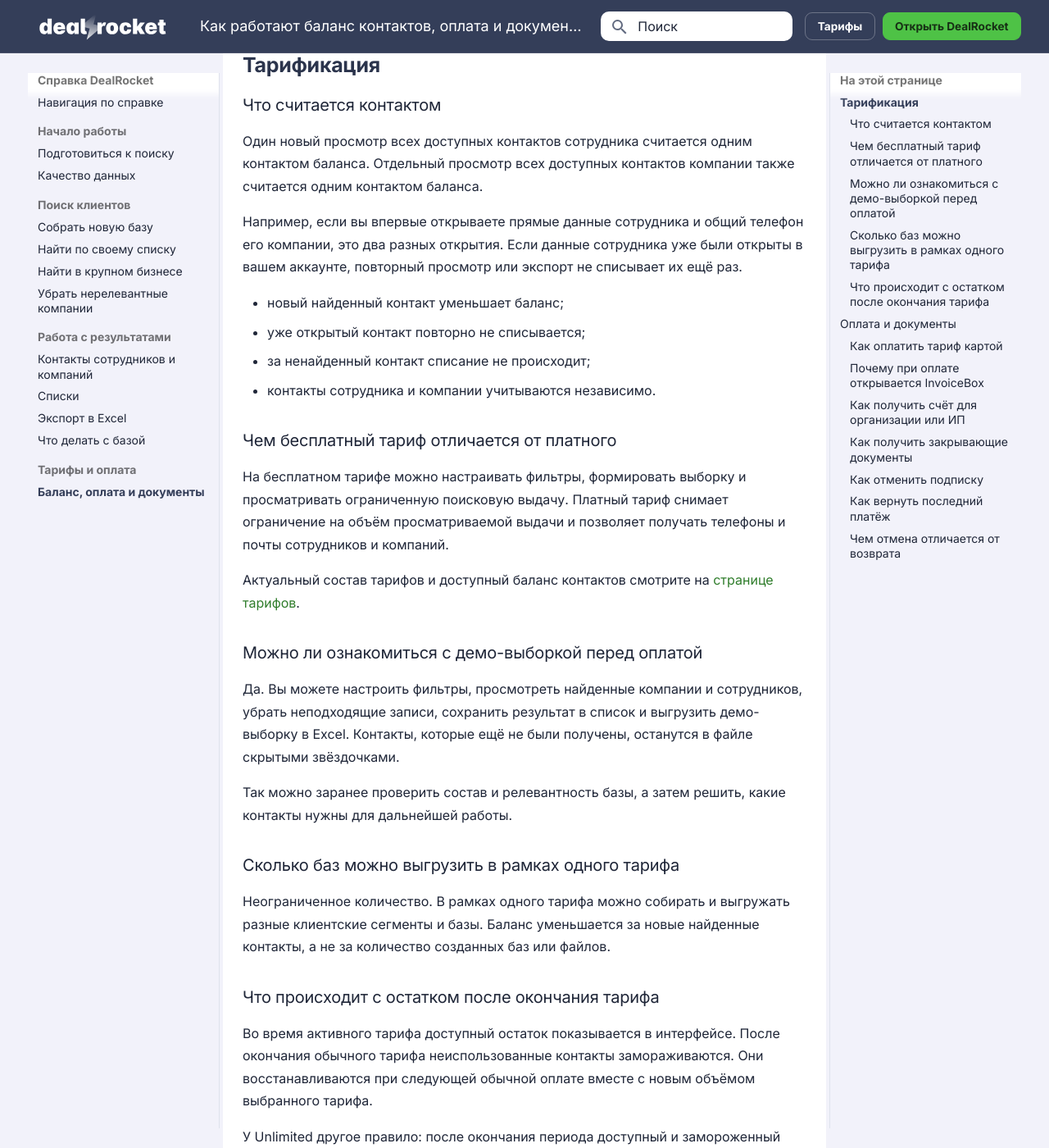
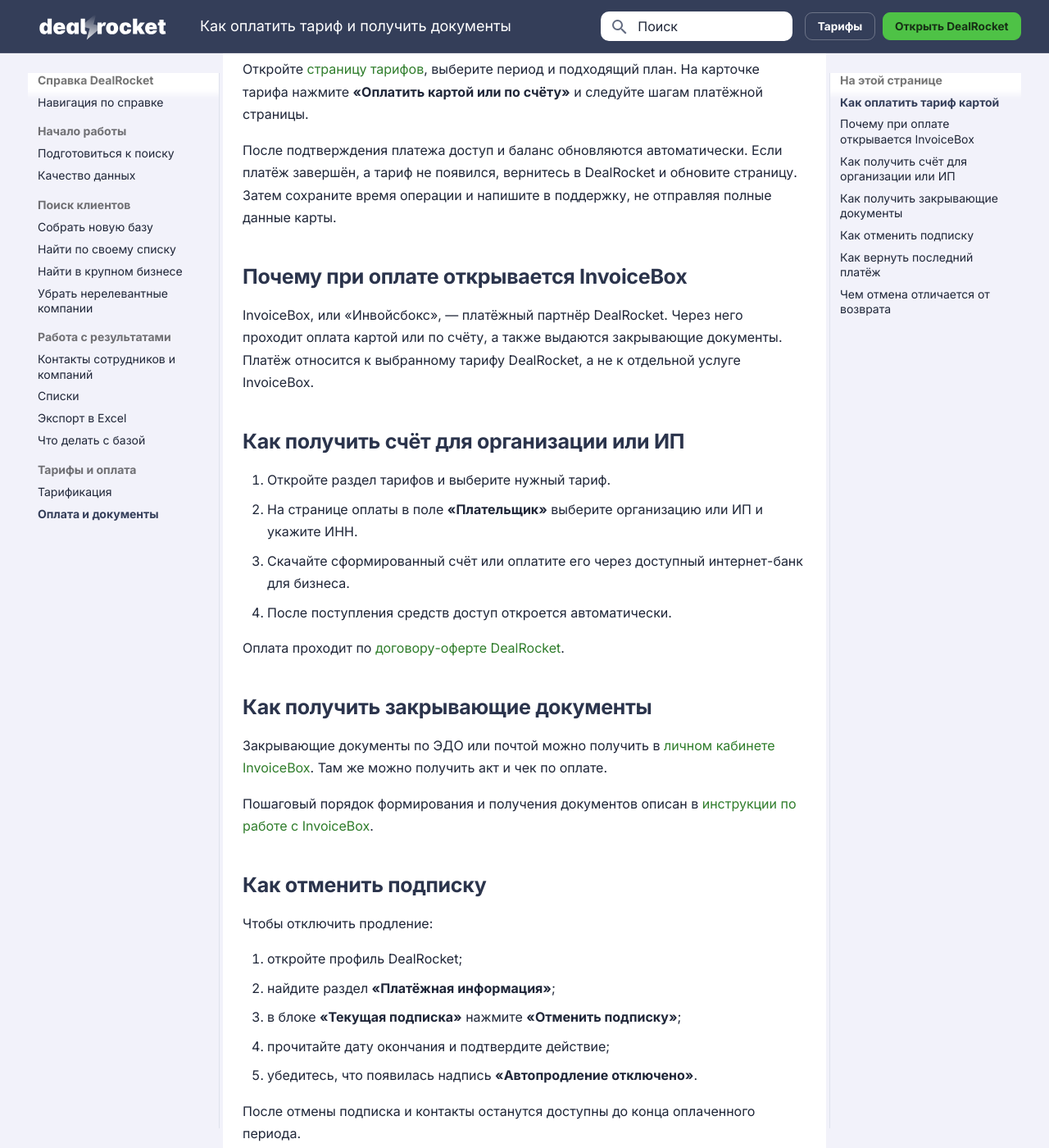
Before and after one commit to prikazchikof/dealrocket-help, an MkDocs documentation site: the page built from docs/billing/index.md, in a window 1280 px wide and 1400 px high, scrolled down 519 px. Shown: the whole window at 82% size. Built offline with MkDocs 1.6.1 and Material for MkDocs 9.7.7, drawn with Linux system fonts in a browser that asks for light colours; some of the changed text lies outside the part shown.

Commit message:
content: split tariff and payment guides

```diff
--- a/docs/billing/index.md
+++ b/docs/billing/index.md
@@ -1,70 +1,33 @@
 ---
 id: plans-and-balance
-title: Как работают баланс контактов, оплата и документы
-description: Как тарифицируются контакты, чем отличаются тарифы, как оплатить подписку и получить документы.
+title: Как оплатить тариф и получить документы
+description: Как оплатить подписку картой или по счёту, получить закрывающие документы, отменить продление или вернуть платёж.
 area: billing
-keywords: [баланс контактов, оплата тарифа, счёт для юрлица, чек, закрывающие документы, ЭДО, InvoiceBox, Инвойсбокс, Noisebox, Нойсбокс, Нойзбокс, отменить подписку, вернуть платёж]
+keywords: [оплата тарифа, счёт для юрлица, чек, закрывающие документы, ЭДО, InvoiceBox, Инвойсбокс, Noisebox, Нойсбокс, Нойзбокс, отменить подписку, вернуть платёж]
 status: published
 last_verified: 2026-09-04
 ---
-# Как работают баланс контактов, оплата и документы
+# Как оплатить тариф и получить документы
 
-На этой странице собраны ответы о тарификации контактов, оплате подписки и получении документов.
+На этой странице собраны ответы об оплате подписки, InvoiceBox, счетах и закрывающих документах, отмене продления и возврате платежа.
 
-**Также ищут:** «что считается контактом», «чем бесплатный тариф отличается от платного», «как оплатить от юрлица», «где получить акт», «кто такой Инвойсбокс, Noisebox или Нойзбокс», «как отменить подписку или вернуть деньги».
+**Также ищут:** «как оплатить от юрлица», «не пришёл чек», «где получить акт», «кто такой Инвойсбокс, Noisebox или Нойзбокс», «как отменить подписку или вернуть деньги».
 
 Актуальные цены, объёмы и состав пакетов смотрите на странице тарифов: условия могут меняться, поэтому справка их не дублирует.
 
 [Открыть тарифы](https://dealrocket.ru/app/pricing/){ .md-button .md-button--primary }
 
-## Тарификация
-
-### Что считается контактом { #charges }
-
-Один новый просмотр всех доступных контактов сотрудника считается одним контактом баланса. Отдельный просмотр всех доступных контактов компании также считается одним контактом баланса.
-
-Например, если вы впервые открываете прямые данные сотрудника и общий телефон его компании, это два разных открытия. Если данные сотрудника уже были открыты в вашем аккаунте, повторный просмотр или экспорт не списывает их ещё раз.
-
-- новый найденный контакт уменьшает баланс;
-- уже открытый контакт повторно не списывается;
-- за ненайденный контакт списание не происходит;
-- контакты сотрудника и компании учитываются независимо.
-
-### Чем бесплатный тариф отличается от платного { #free-vs-paid }
-
-На бесплатном тарифе можно настраивать фильтры, формировать выборку и просматривать ограниченную поисковую выдачу. Платный тариф снимает ограничение на объём просматриваемой выдачи и позволяет получать телефоны и почты сотрудников и компаний.
-
-Актуальный состав тарифов и доступный баланс контактов смотрите на [странице тарифов](https://dealrocket.ru/app/pricing/).
-
-### Можно ли ознакомиться с демо-выборкой перед оплатой { #demo }
-
-Да. Вы можете настроить фильтры, просмотреть найденные компании и сотрудников, убрать неподходящие записи, сохранить результат в список и выгрузить демо-выборку в Excel. Контакты, которые ещё не были получены, останутся в файле скрытыми звёздочками.
-
-Так можно заранее проверить состав и релевантность базы, а затем решить, какие контакты нужны для дальнейшей работы.
-
-### Сколько баз можно выгрузить в рамках одного тарифа { #database-count }
-
-Неограниченное количество. В рамках одного тарифа можно собирать и выгружать разные клиентские сегменты и базы. Баланс уменьшается за новые найденные контакты, а не за количество созданных баз или файлов.
-
-### Что происходит с остатком после окончания тарифа { #balance }
-
-Во время активного тарифа доступный остаток показывается в интерфейсе. После окончания обычного тарифа неиспользованные контакты замораживаются. Они восстанавливаются при следующей обычной оплате вместе с новым объёмом выбранного тарифа.
-
-У Unlimited другое правило: после окончания периода доступный и замороженный балансы обнуляются и впоследствии не восстанавливаются. Переход или продление Unlimited также заменяет общий баланс объёмом этого тарифа.
-
-## Оплата и документы
-
-### Как оплатить тариф картой { #card-payment }
+## Как оплатить тариф картой { #card-payment }
 
 Откройте [страницу тарифов](https://dealrocket.ru/app/pricing/), выберите период и подходящий план. На карточке тарифа нажмите **«Оплатить картой или по счёту»** и следуйте шагам платёжной страницы.
 
 После подтверждения платежа доступ и баланс обновляются автоматически. Если платёж завершён, а тариф не появился, вернитесь в DealRocket и обновите страницу. Затем сохраните время операции и напишите в поддержку, не отправляя полные данные карты.
 
-### Почему при оплате открывается InvoiceBox { #invoicebox }
+## Почему при оплате открывается InvoiceBox { #invoicebox }
 
 InvoiceBox, или «Инвойсбокс», — платёжный партнёр DealRocket. Через него проходит оплата картой или по счёту, а также выдаются закрывающие документы. Платёж относится к выбранному тарифу DealRocket, а не к отдельной услуге InvoiceBox.
 
-### Как получить счёт для организации или ИП { #invoice }
+## Как получить счёт для организации или ИП { #invoice }
 
 1. Откройте раздел тарифов и выберите нужный тариф.
 2. На странице оплаты в поле **«Плательщик»** выберите организацию или ИП и укажите ИНН.
@@ -73,13 +36,13 @@
 
 Оплата проходит по [договору-оферте DealRocket](https://dealrocket.ru/app/offer.pdf).
 
-### Как получить закрывающие документы { #documents }
+## Как получить закрывающие документы { #documents }
 
 Закрывающие документы по ЭДО или почтой можно получить в [личном кабинете InvoiceBox](https://app.invoicebox.ru/docs/main). Там же можно получить акт и чек по оплате.
 
 Пошаговый порядок формирования и получения документов описан в [инструкции по работе с InvoiceBox](https://drive.google.com/file/d/1rt7Bu8XEfKOhZb0DAThtrV-anyHyqJEu/view?usp=drive_link).
 
-### Как отменить подписку { #cancellation }
+## Как отменить подписку { #cancellation }
 
 Чтобы отключить продление:
 
@@ -91,7 +54,7 @@
 
 После отмены подписка и контакты останутся доступны до конца оплаченного периода.
 
-### Как вернуть последний платёж { #refund }
+## Как вернуть последний платёж { #refund }
 
 В профиле откройте **«Платёжную информацию»** и найдите блок **«Платежи карты»**. Если возврат доступен, кнопка **«Вернуть последний платеж»** активна.
 
--- a/mkdocs.yml
+++ b/mkdocs.yml
@@ -77,4 +77,5 @@
       - Экспорт в Excel: export/index.md
       - Что делать с базой: outreach/index.md
   - Тарифы и оплата:
-      - Баланс, оплата и документы: billing/index.md
+      - Тарификация: billing/tarification/index.md
+      - Оплата и документы: billing/index.md
```
Also changed, not shown: other parts of docs/billing/index.md (+2 -1 lines), docs/billing/tarification/index.md (added, +50 -0 lines), docs/index.md (+2 -1 lines), 1 other file.
